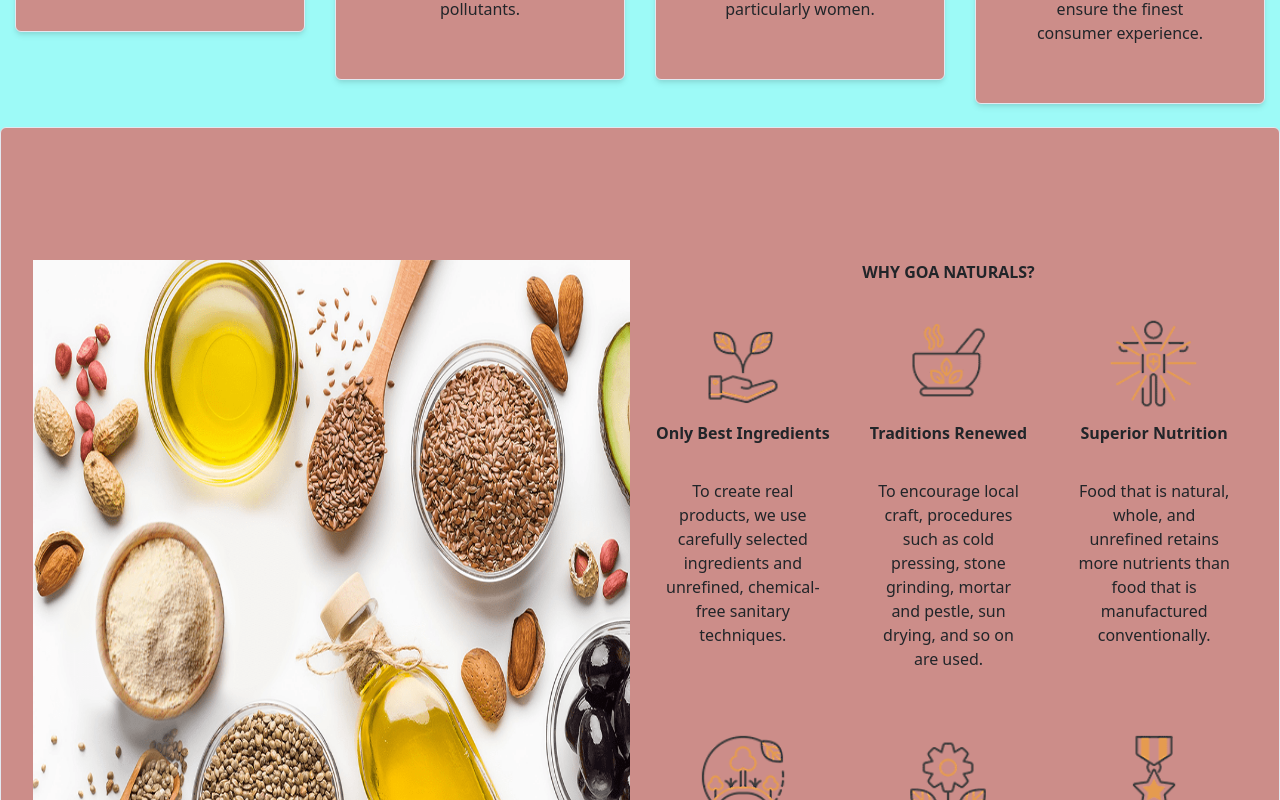
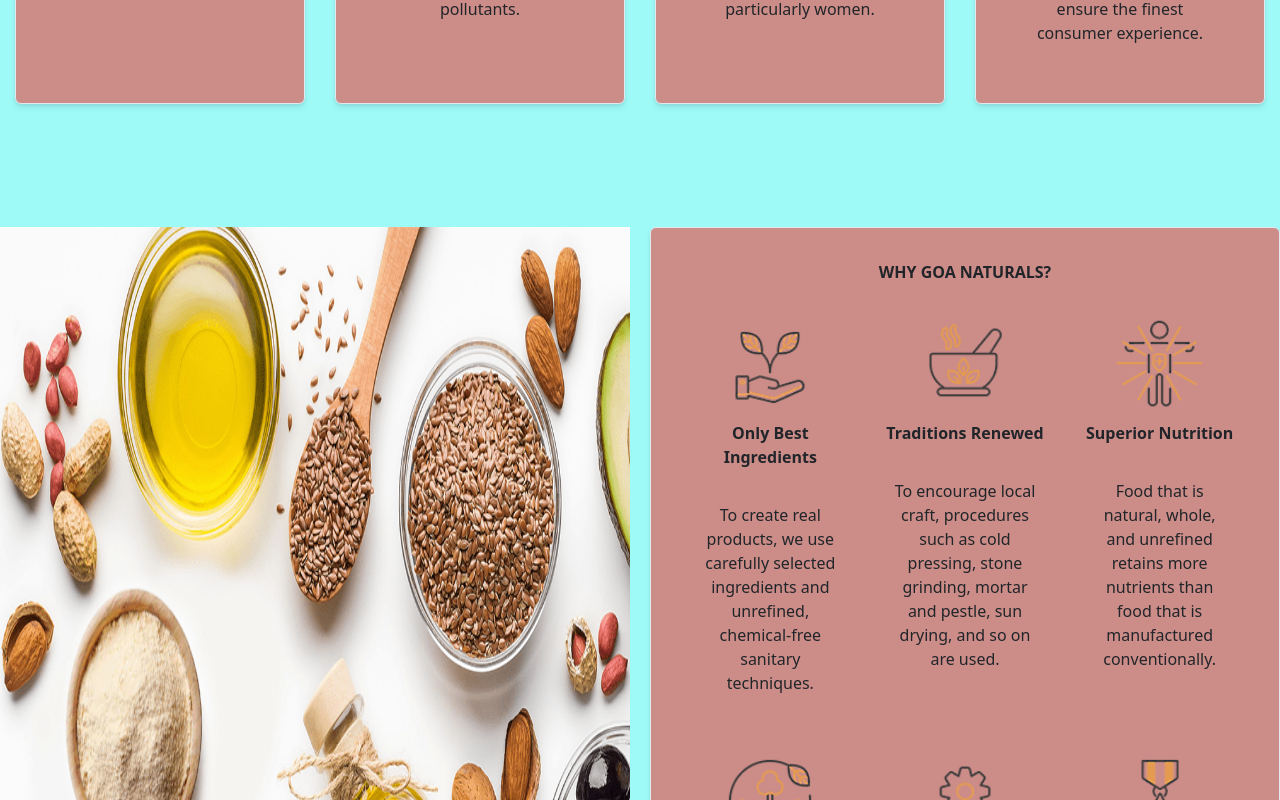
Before and after one commit to JuBs-App/Ecommerce-nextjs, a Next.js app: page / in a window 1280 px wide. Shown: the part 1080-1880 px from the top of the page. Built offline with nearby package versions, Linux system fonts and the light colour scheme.

Commit message:
fix style

```diff
--- a/pages/index.js
+++ b/pages/index.js
@@ -87,7 +87,7 @@ const Home = ({ characters }) => {
       </Stack>
       <SimpleGrid columns={[1, 2, 4, 4]} spacing={5} p="10px">
         <Stack p="5px" alignItems="center">
-          <Card>
+          <Card height="100%" backgroundColor="#cc8d89">
             <Image
               src="/handpicked-ingredients.jpg"
               alt="handpicked-ingredients"
@@ -105,7 +105,7 @@ const Home = ({ characters }) => {
         </Stack>
 
         <Stack p="5px" alignItems="center">
-          <Card>
+          <Card height="100%" backgroundColor="#cc8d89">
             <Image
               src="/carbon-footprint.jpg"
               alt="carbon-footprint"
@@ -122,7 +122,7 @@ const Home = ({ characters }) => {
           </Card>
         </Stack>
         <Stack p="5px" alignItems="center">
-          <Card>
+          <Card height="100%" backgroundColor="#cc8d89">
             <Image
               src="/empowerment.jpg"
               alt="empowerment"
@@ -140,7 +140,7 @@ const Home = ({ characters }) => {
           </Card>
         </Stack>
         <Stack p="5px" alignItems="center">
-          <Card>
+          <Card height="100%" backgroundColor="#cc8d89">
             <Image
               src="/package.jpg"
               alt="package"
@@ -157,10 +157,11 @@ const Home = ({ characters }) => {
           </Card>
         </Stack>
       </SimpleGrid>
-      <Card>
-        <SimpleGrid columns={[1, 1, 2, 2]} spacing={5} mt="100px !important">
-          <Image src="/flour.png" alt="flour" width="100%" height="650px" />
-          <Stack>
+
+      <SimpleGrid columns={[1, 1, 2, 2]} spacing={5} mt="100px !important">
+        <Image src="/flour.png" alt="flour" width="100%" height="100%" />
+        <Stack>
+          <Card backgroundColor="#cc8d89">
             <Text fontSize="s" fontWeight="bold" textAlign="center">
               WHY GOA NATURALS?
             </Text>
@@ -257,9 +258,9 @@ const Home = ({ characters }) => {
                 </Text>
               </Stack>
             </SimpleGrid>
-          </Stack>
-        </SimpleGrid>
-      </Card>
+          </Card>
+        </Stack>
+      </SimpleGrid>
     </Stack>
   )
 }
@@ -271,7 +272,6 @@ const Card = ({ children, ...props }) => {
       borderRadius="md"
       bg="white"
       boxShadow="md"
-      backgroundColor="#cc8d89"
       borderColor="gray.200"
       borderWidth={1}
       alignItems="center"
```
